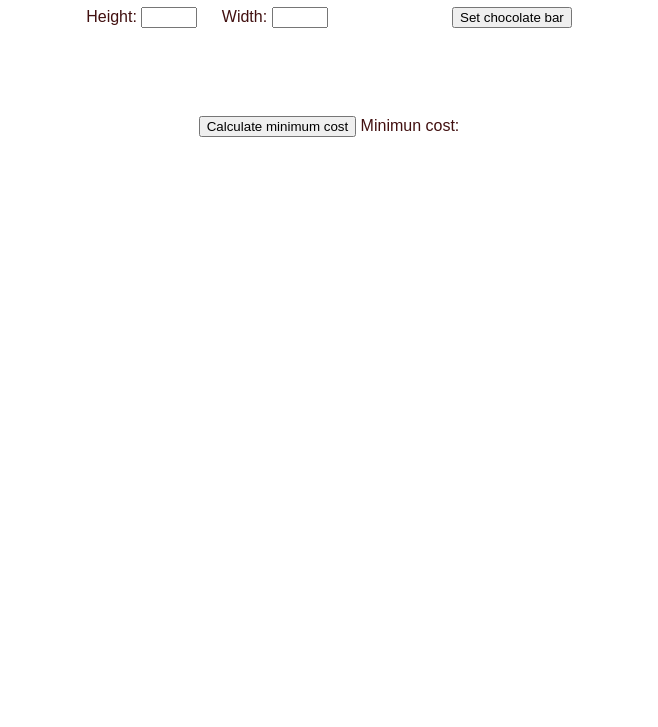
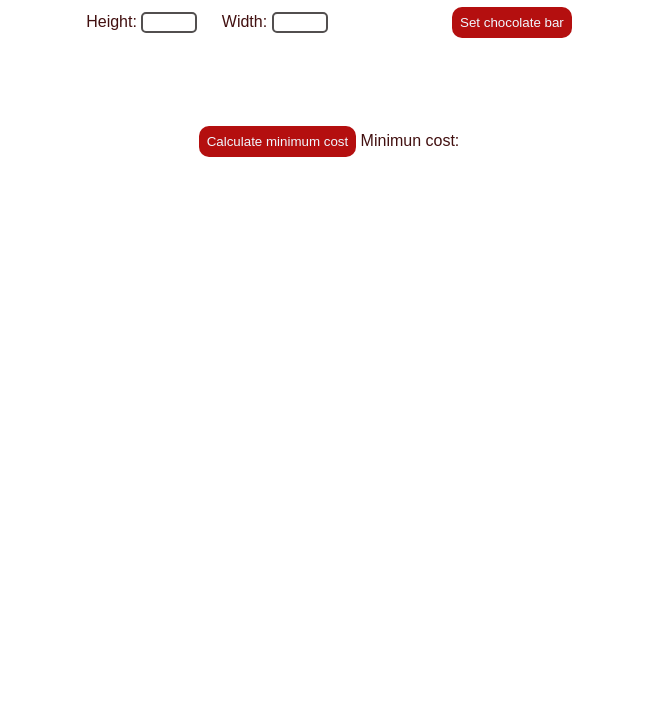
Before and after one commit to Rubas22/chocolate-bar, a website: page index.html in a window 1280 px wide. Shown: the part 73-800 px from the top of the page, without its empty margins (311-969 px from the left). Drawn offline with Linux system fonts and the light colour scheme.

Commit message:
Add style to elements in form

```diff
--- a/src/styles/body_container.css
+++ b/src/styles/body_container.css
@@ -4,7 +4,25 @@
   font-family: Arial, Helvetica, sans-serif;
 }
 
-.chocolate-bar-deployment {
-  display: flex;
-  justify-content: center;
+.chocolate-bar-container input {
+  border-radius: 5px;
+  border: 2px solid rgb(82, 79, 79);
 }
+.chocolate-bar-container input:focus {
+  outline: none;
+  border: dashed rgb(197, 51, 51);
+}
+
+.chocolate-bar-container button {
+  padding: 0.6em;
+  background-color: rgb(180, 15, 15);
+  border: none;
+  border-radius: 10px;
+  color: aliceblue;
+}
+
+.chocolate-bar-container button:hover {
+  background-color: rgb(102, 25, 25);
+  color: aliceblue;
+  cursor: pointer;
+}
--- a/src/styles/display_form.css
+++ b/src/styles/display_form.css
@@ -1,3 +1,8 @@
+.chocolate-bar-deployment {
+  display: flex;
+  justify-content: center;
+}
+
 .chocolate-bar-deployment form > .chocolate-bar {
   display: grid;
   grid-template-columns: auto 1fr;
--- a/src/styles/size_form.css
+++ b/src/styles/size_form.css
@@ -2,6 +2,6 @@
   margin-right: 20px;
 }
 
-.chocolate-bar-set-size button{
-    margin-left: 100px;
+.chocolate-bar-set-size button {
+  margin-left: 100px;
 }
```
